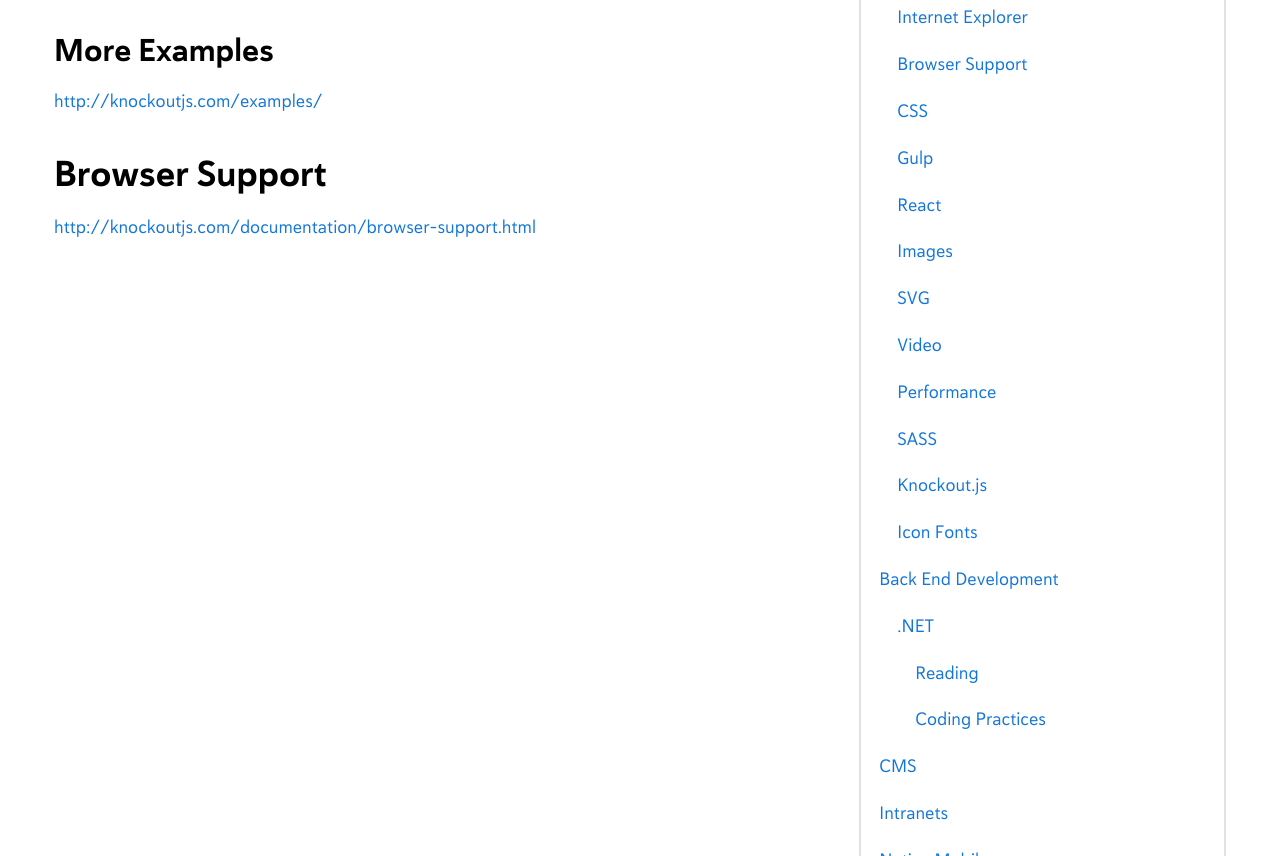
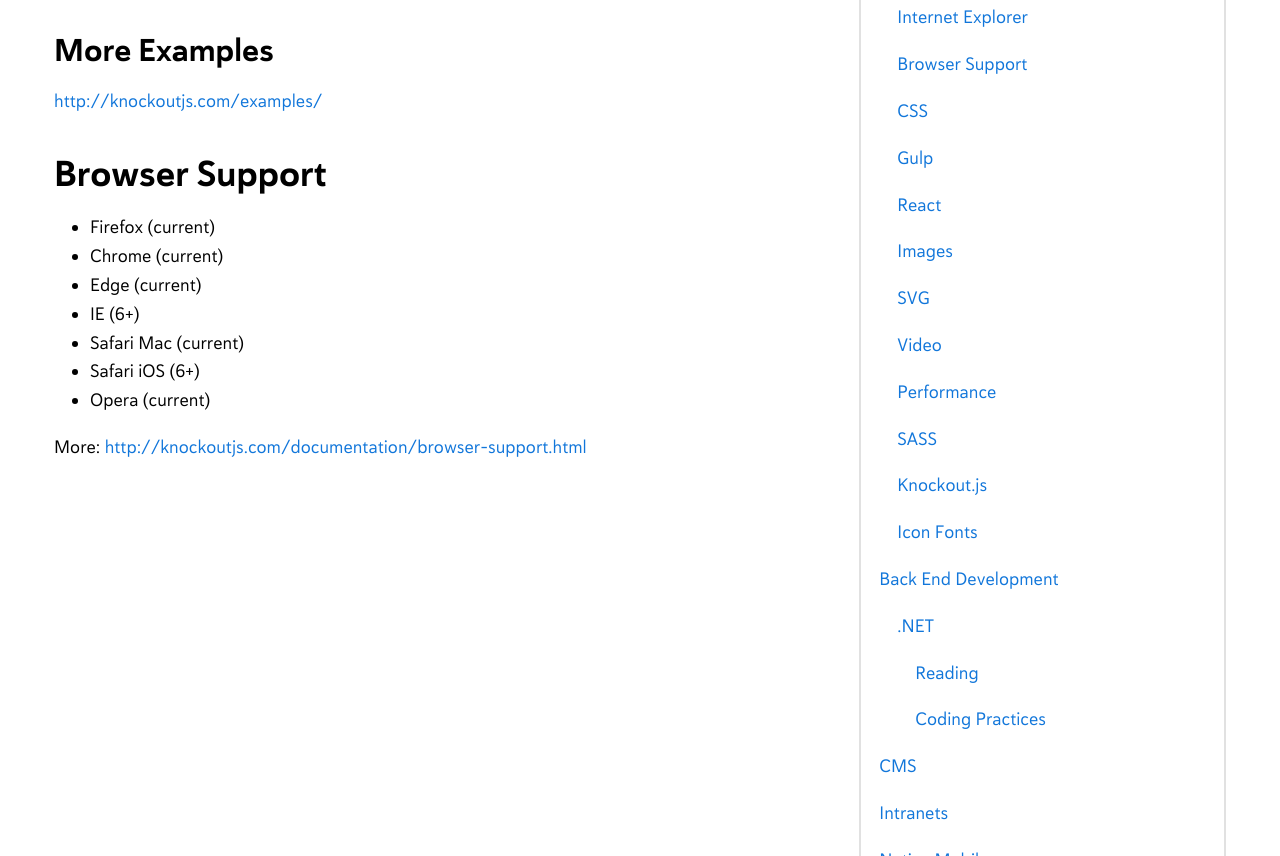
Before and after one commit to mercuryworks/developers-handbook, a Jekyll site: the page built from _posts/2018-01-09-front-end-development-knockout.markdown, in a window 1280 px wide and 900 px high, scrolled down 1006 px, cut to the strip 44-900 px from the top of the window. Built offline with Jekyll 4.4.1, drawn with Linux system fonts in a browser that asks for light colours; comment, search, counter and statistics services are not loaded.

Commit message:
Added  Knockout.js browser support

```diff
--- a/_posts/2018-01-09-front-end-development-knockout.markdown
+++ b/_posts/2018-01-09-front-end-development-knockout.markdown
@@ -28,4 +28,12 @@
 [http://knockoutjs.com/examples/](http://knockoutjs.com/examples/)
 
 ## Browser Support
-[http://knockoutjs.com/documentation/browser-support.html](http://knockoutjs.com/documentation/browser-support.html)
+* Firefox (current)
+* Chrome (current)
+* Edge (current)
+* IE (6+)
+* Safari Mac (current)
+* Safari iOS (6+)
+* Opera (current)
+
+More: [http://knockoutjs.com/documentation/browser-support.html](http://knockoutjs.com/documentation/browser-support.html)
```
